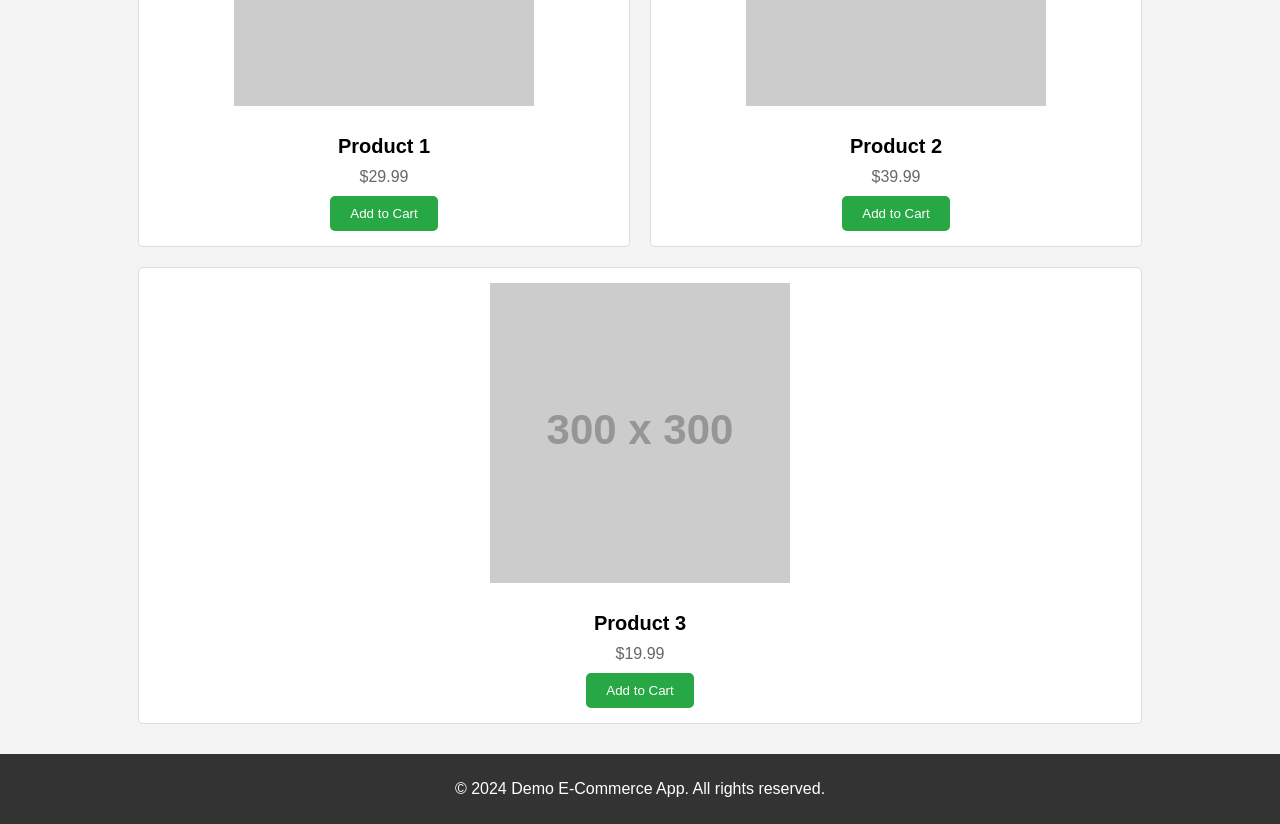
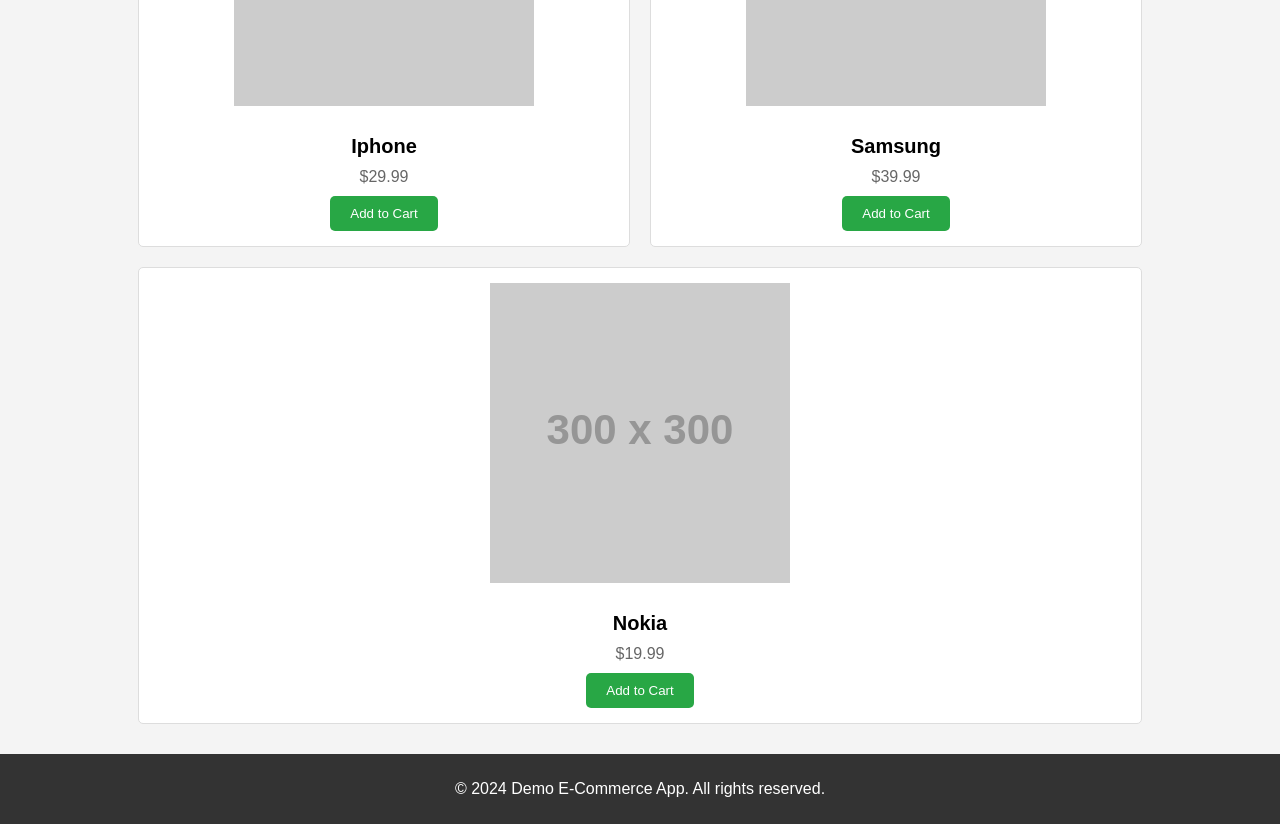
Before and after one commit to Himen78/AzureStaticApp, a plain HTML site: page index.html in a window 1280 px wide. Shown: the part 340-1164 px from the top of the page. Drawn offline with Linux system fonts and the light colour scheme; placeholder pictures from the web are drawn by us.

Commit message:
Update the Product name

```diff
--- a/index.html
+++ b/index.html
@@ -82,21 +82,21 @@
     <div class="container">
         <div class="product-card">
             <img src="https://via.placeholder.com/300x300?text=Product+1" alt="Product 1">
-            <h3>Product 1</h3>
+            <h3>Iphone</h3>
             <p>$29.99</p>
             <button>Add to Cart</button>
         </div>
 
         <div class="product-card">
             <img src="https://via.placeholder.com/300x300?text=Product+2" alt="Product 2">
-            <h3>Product 2</h3>
+            <h3>Samsung</h3>
             <p>$39.99</p>
             <button>Add to Cart</button>
         </div>
 
         <div class="product-card">
             <img src="https://via.placeholder.com/300x300?text=Product+3" alt="Product 3">
-            <h3>Product 3</h3>
+            <h3>Nokia</h3>
             <p>$19.99</p>
             <button>Add to Cart</button>
         </div>
```
